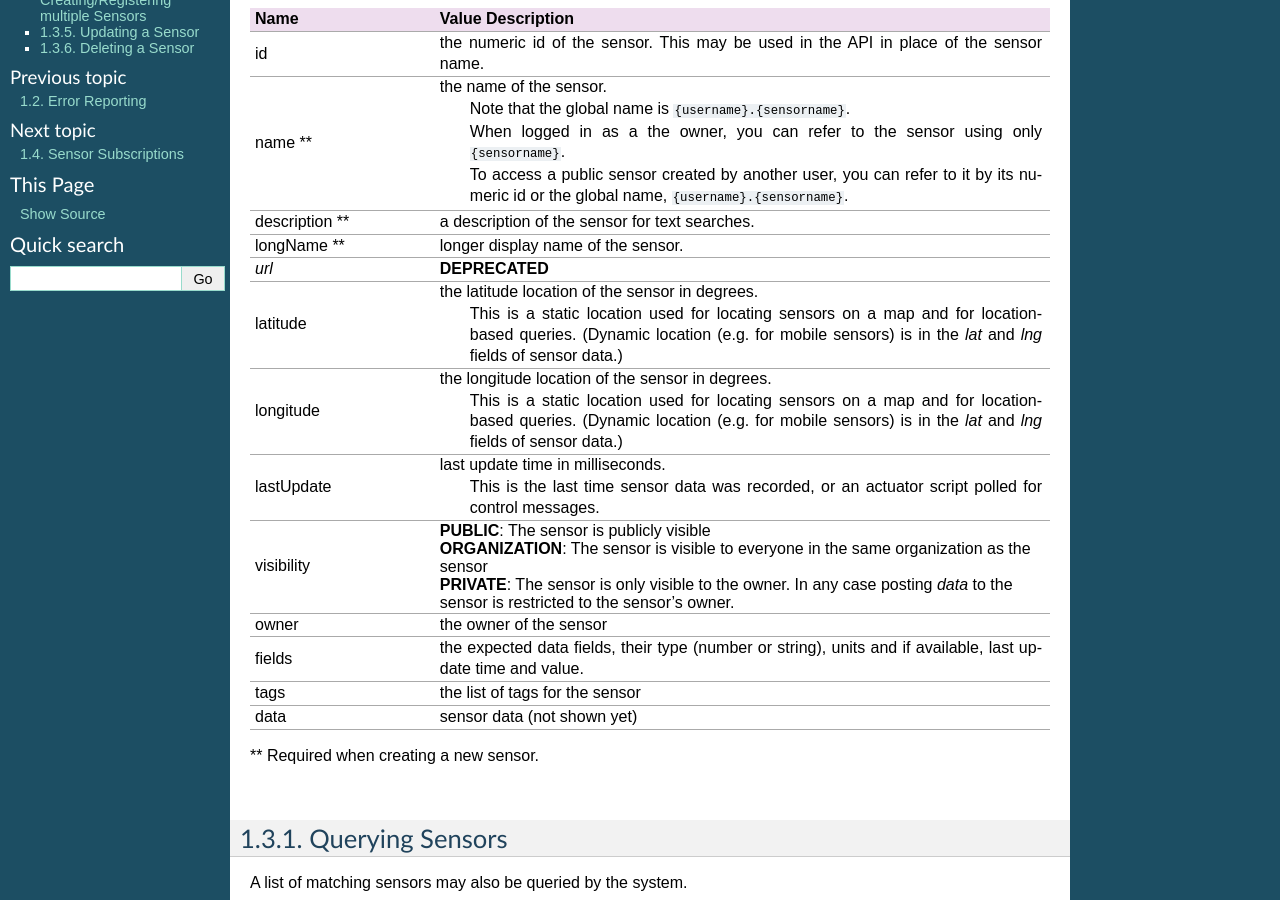
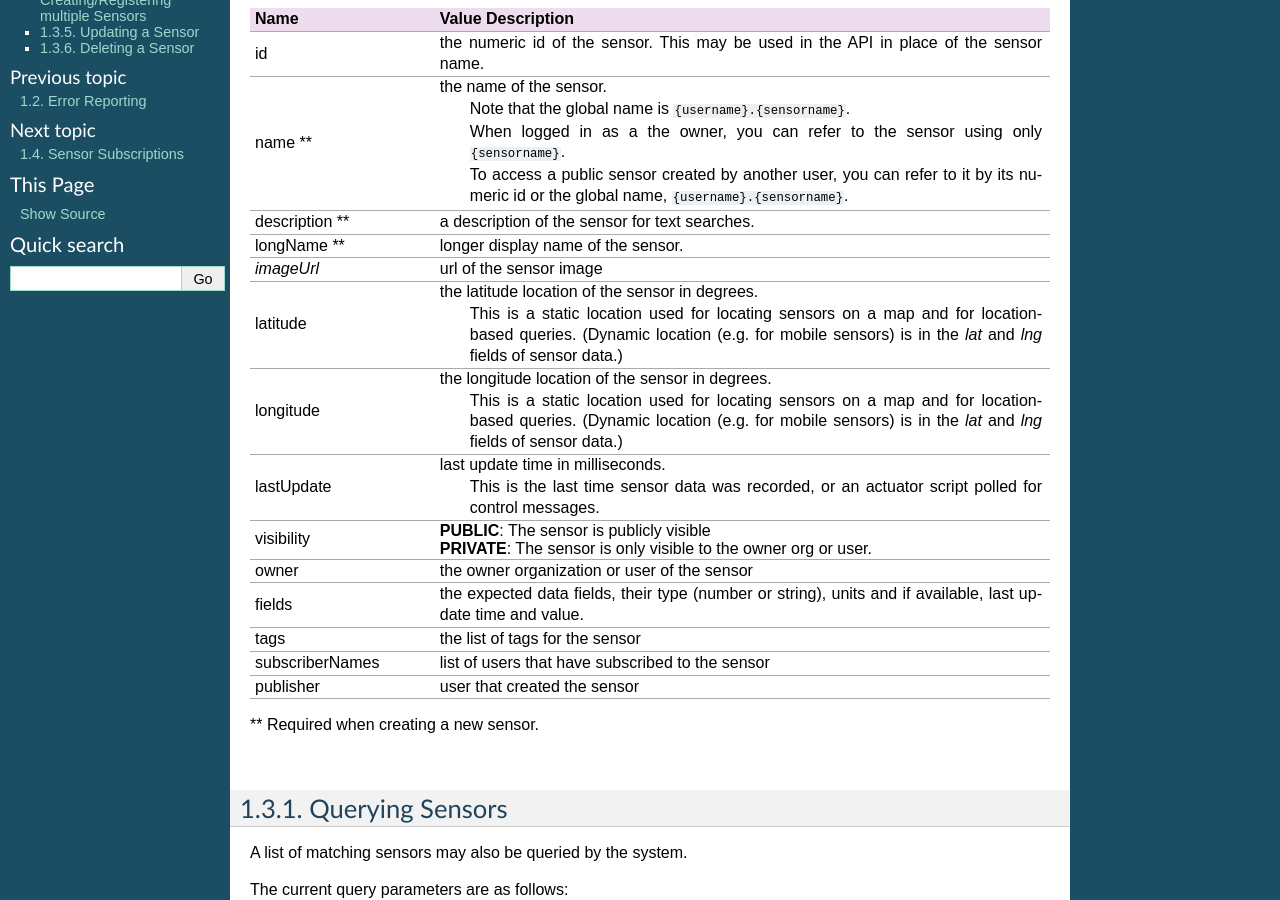
Before and after one commit to SenseTecnic/wotkit-docs, a Sphinx documentation site: the page built from source/api_v1/api_sensors.rst, in a window 1280 px wide and 900 px high, scrolled down 210 px. Built offline with Sphinx 7.4.7, drawn with Linux system fonts in a browser that asks for light colours; formulas are drawn with MathJax 3.

Commit message:
updated sensor fields

```diff
--- a/source/api_v1/api_sensors.rst
+++ b/source/api_v1/api_sensors.rst
@@ -27,8 +27,8 @@
 	  - a description of the sensor for text searches.
 	* - longName **
 	  - longer display name of the sensor.
-	* - `url`
-	  - **DEPRECATED**
+	* - `imageUrl`
+	  - url of the sensor image
 	* - latitude
 	  - the latitude location of the sensor in degrees.
 		This is a static location used for locating sensors on a map and for location-based queries.
@@ -42,16 +42,17 @@
 		This is the last time sensor data was recorded, or an actuator script polled for control messages.
 	* - visibility
 	  - | **PUBLIC**: The sensor is publicly visible
-	    | **ORGANIZATION**: The sensor is visible to everyone in the same organization as the sensor
-	    | **PRIVATE**: The sensor is only visible to the owner. In any case posting *data* to the sensor is restricted to the sensor's owner.
+	    | **PRIVATE**: The sensor is only visible to the owner org or user.
 	* - owner
-	  - the owner of the sensor
+	  - the owner organization or user of the sensor
 	* - fields
 	  - the expected data fields, their type (number or string), units and if available, last update time and value.
 	* - tags
 	  - the list of tags for the sensor
-	* - data
-	  - sensor data (not shown yet)
+	* - subscriberNames
+	  - list of users that have subscribed to the sensor
+	* - publisher
+	  - user that created the sensor
 
 ** Required when creating a new sensor.
 
```
